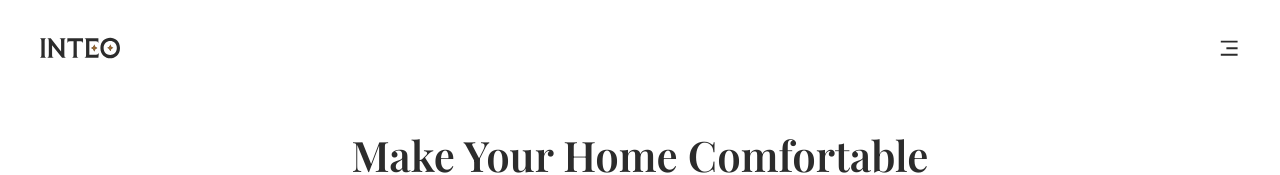
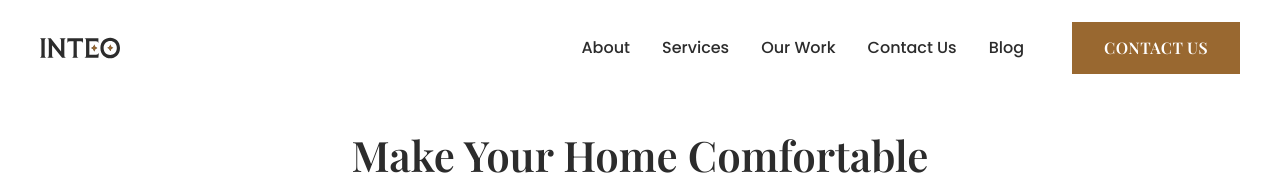
Before and after one commit to fajarfadillahh/inteo-architecture-interior-react-tailwind, a React (Vite) app: page / in a window 1280 px wide. Shown: the top 175 px of the page. Built offline with nearby package versions, Linux system fonts and the light colour scheme.

Commit message:
responsive Header

```diff
--- a/src/components/Header.jsx
+++ b/src/components/Header.jsx
@@ -19,11 +19,11 @@
         </Link>
 
         <div
-          className={`header__menu fixed top-24 left-0 w-full origin-top bg-white py-8 px-16 text-center shadow-lg transition-all duration-500 ${
+          className={`header__menu fixed top-24 left-0 w-full origin-top bg-white py-8 px-16 text-center shadow-lg transition-all duration-500 md:static md:top-0 md:flex md:w-auto md:scale-y-100 md:items-center md:gap-8 md:p-0 md:opacity-100 md:shadow-none lg:gap-12 ${
             menuOpen ? "scale-y-100 opacity-100" : "scale-y-0 opacity-0"
           }`}
         >
-          <ul className="header__list mb-6 flex flex-col gap-6">
+          <ul className="header__list mb-6 flex flex-col gap-6 md:mb-0 md:flex-row lg:gap-8">
             {[
               ["About", "/about"],
               ["Services", "/services"],
@@ -46,7 +46,7 @@
         </div>
 
         <div
-          className="header__toggle inline-flex cursor-pointer text-[1.4rem] text-black"
+          className="header__toggle inline-flex cursor-pointer text-[1.4rem] text-black md:hidden"
           onClick={setHandlerMenu}
         >
           {!menuOpen ? <RiMenu3Line /> : <RiCloseLine />}
```
